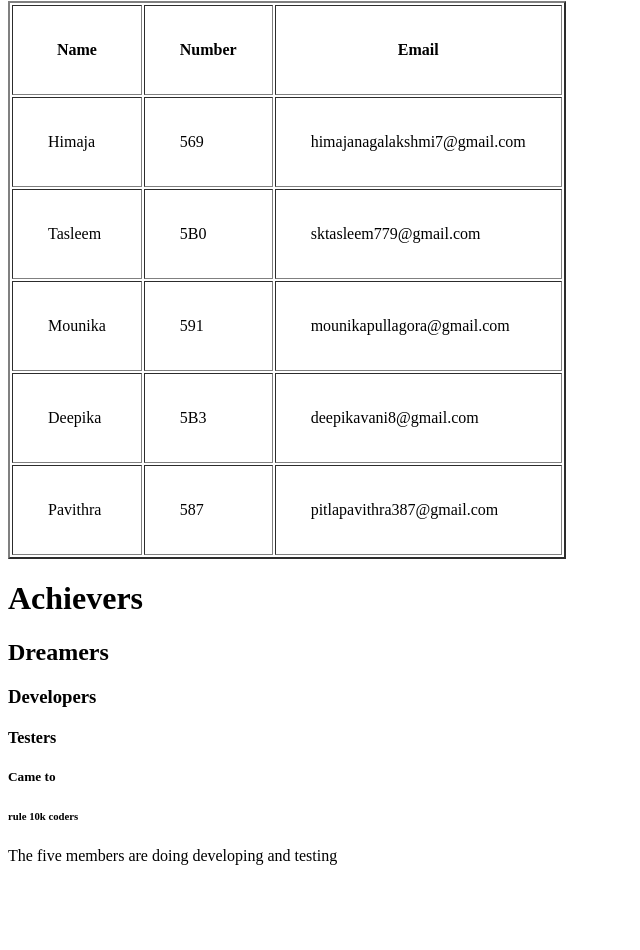
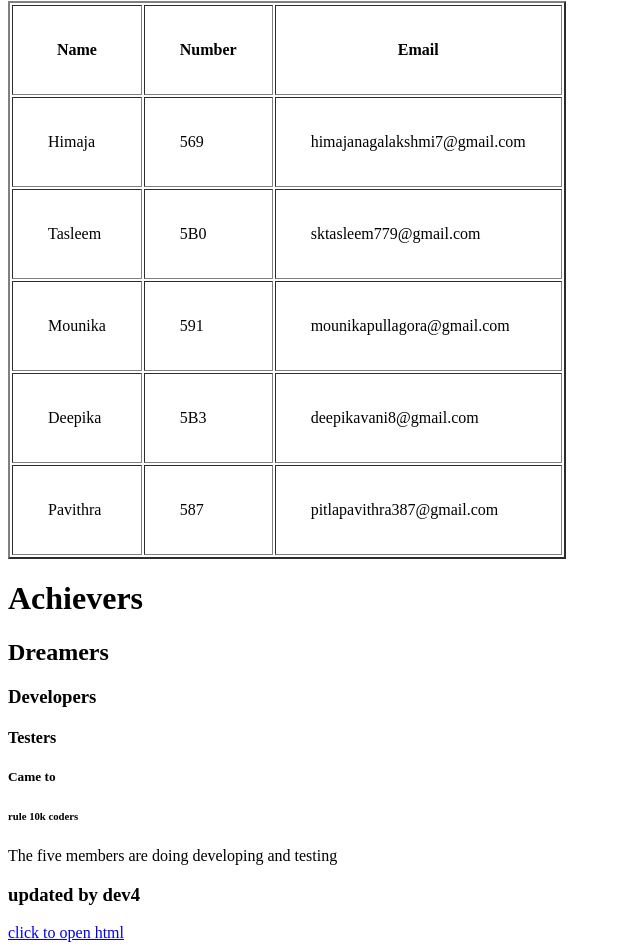
Before and after one commit to shaiktasleem7/collaboration, a plain HTML site: page index.html in a window 1280 px wide. Shown: the part 318-1268 px from the top of the page, without its empty margins (0-640 px from the left). Before the commit the page ends 1199 px from the top, so only its background shows below. Drawn offline with Linux system fonts and the light colour scheme.

Commit message:
updated by pavithra

```diff
--- a/index.html
+++ b/index.html
@@ -63,5 +63,7 @@
     <h5>Came to</h5>
     <h6>rule 10k coders</h6>
     <p>The five members are doing developing and testing</p>
+    <h3>updated by dev4</h3>
+    <a href="https://www.w3schools.com/tags/tag_a.asp">click to open html</a>
 </body>
 </html>
```
